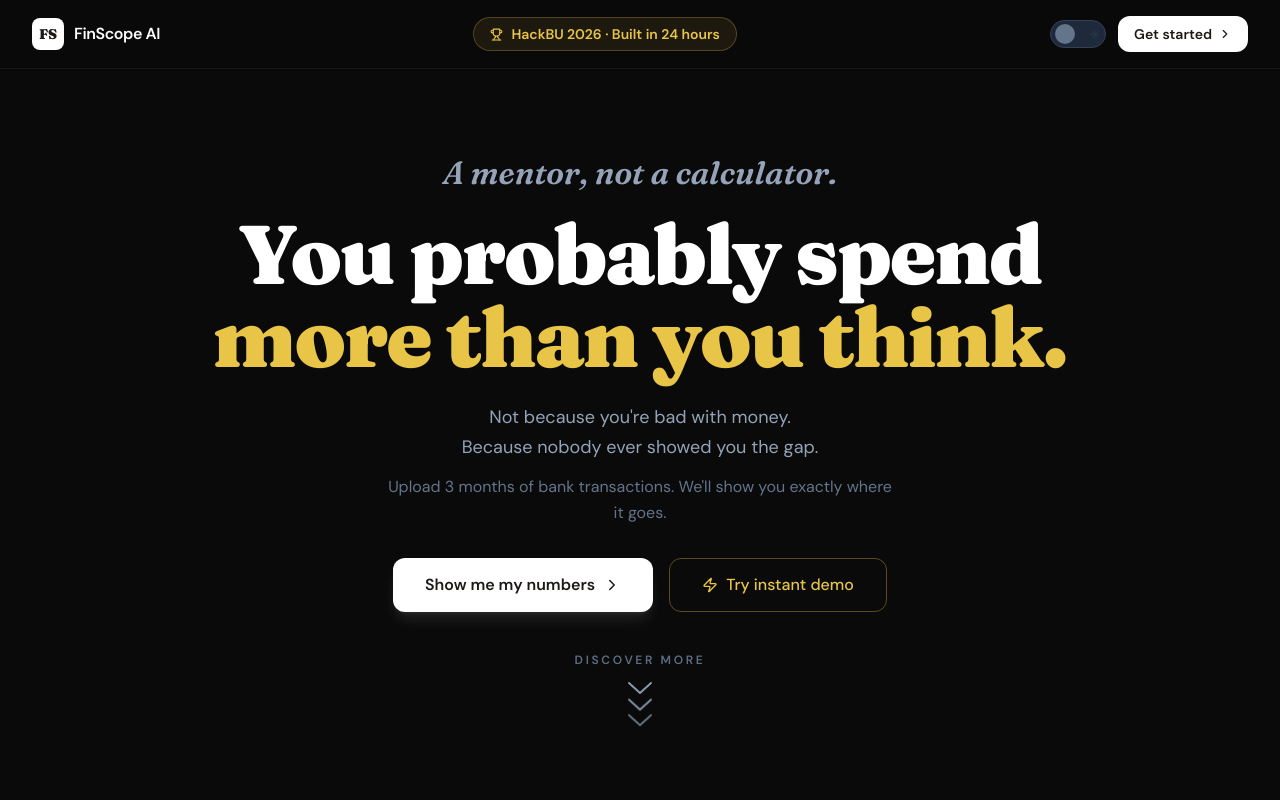
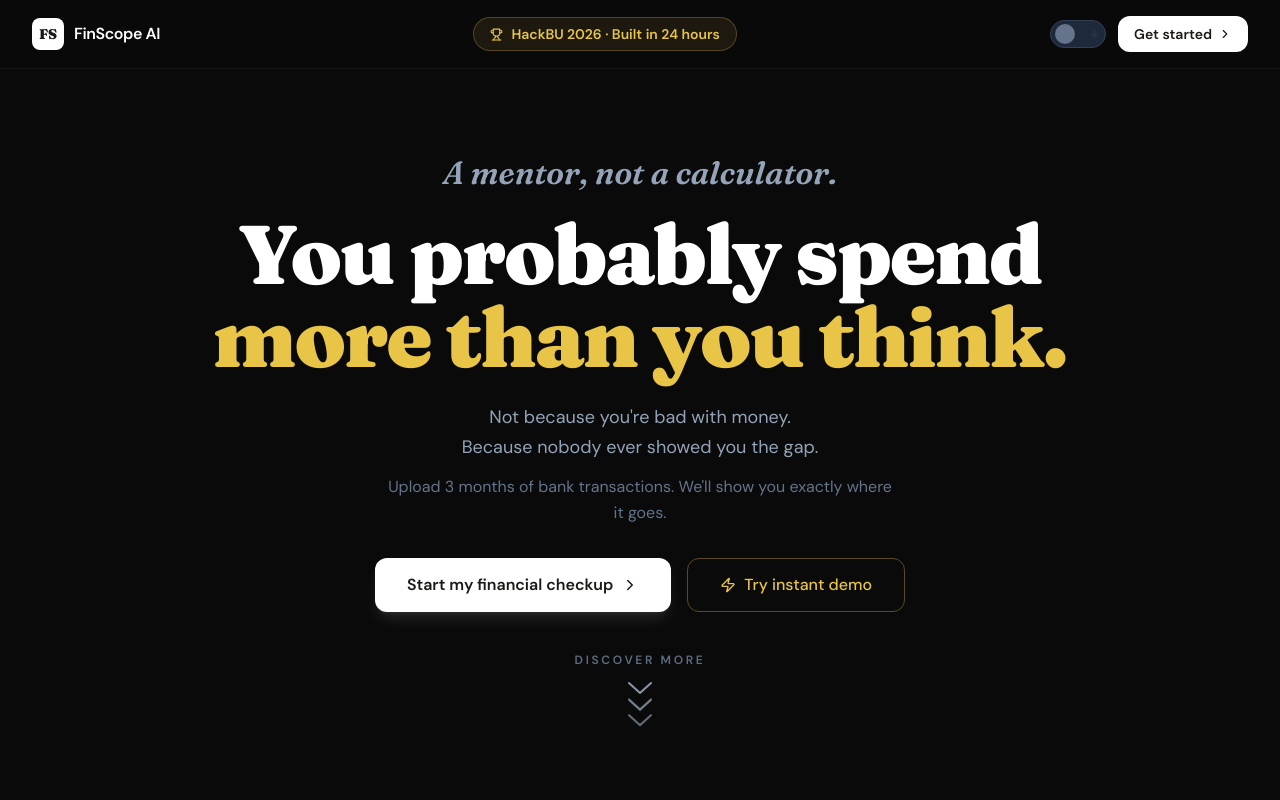
Before and after one commit to Sundeep-m-k/Finsightai, a React (Vite) app in the folder frontend/: page / in a window 1280 px wide. Shown: the top 800 px of the page. Built offline with nearby package versions, Linux system fonts and the light colour scheme; no server answers.

Commit message:
updating button

```diff
--- a/frontend/src/pages/LandingPage.tsx
+++ b/frontend/src/pages/LandingPage.tsx
@@ -120,7 +120,7 @@ export function LandingPage() {
                 : 'bg-white text-stone-900 hover:bg-cream-100 shadow-lg shadow-white/10'
             }`}
           >
-            Show me my numbers
+            Start my financial checkup
             <ChevronRight size={18} className="group-hover:translate-x-0.5 transition-transform" />
           </Link>
           <button
```
Also changed, not shown: 4 other files (tests, documents, lock files or other folders).
